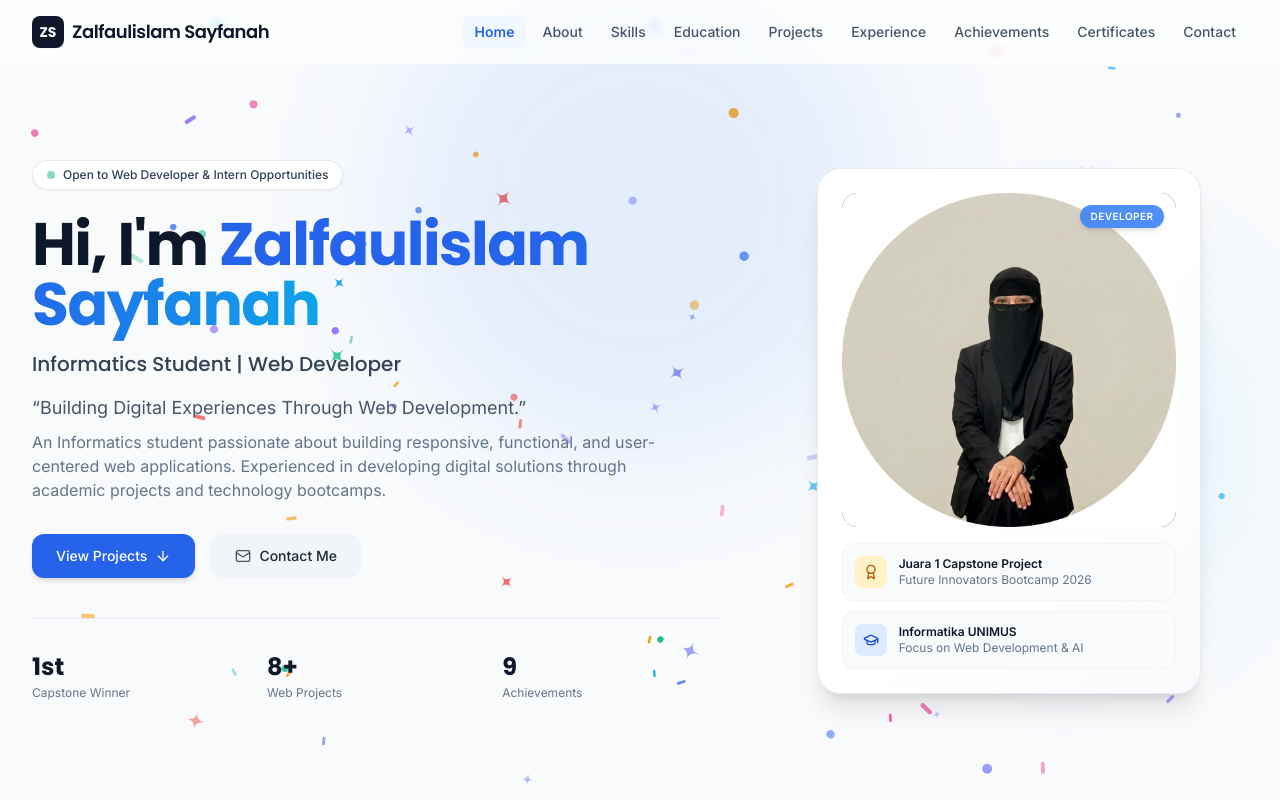
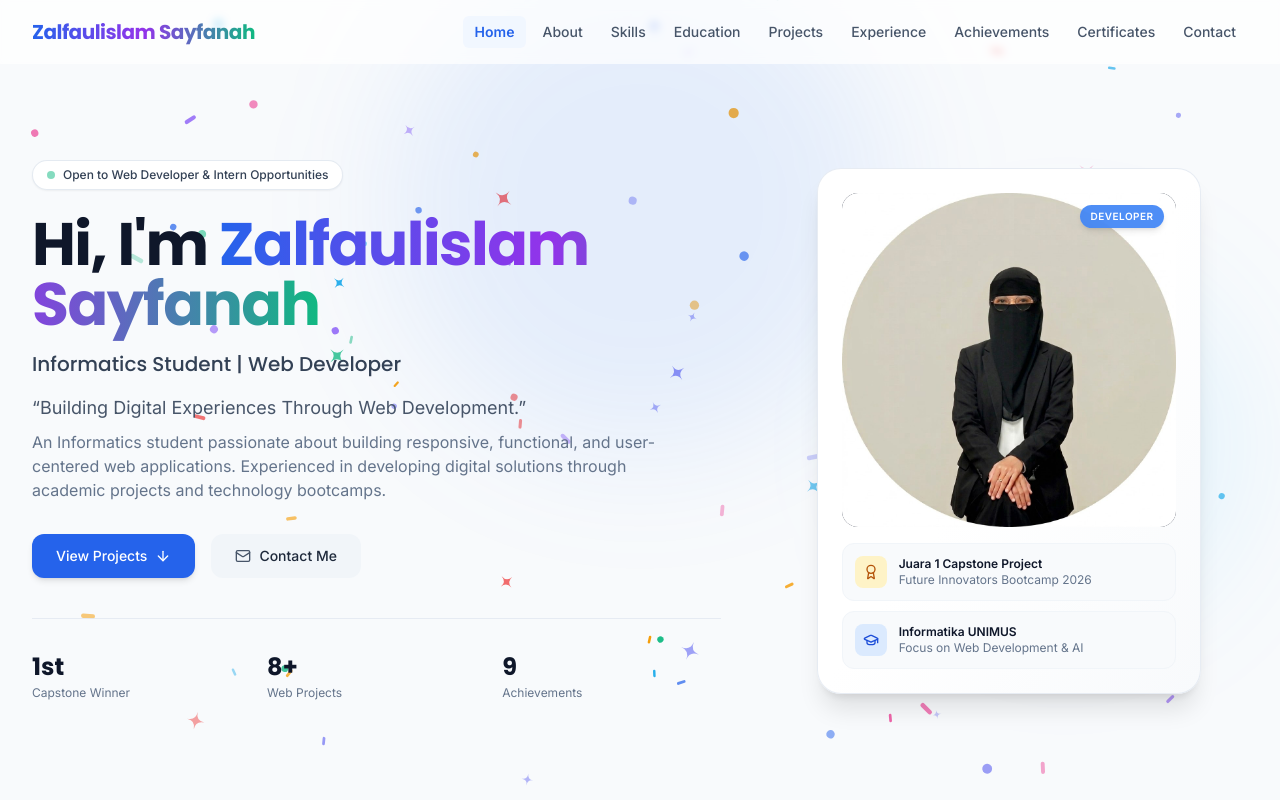
Before and after one commit to zalfasayfanah/Porto-Web, a Next.js app: page / in a window 1280 px wide. Shown: the top 800 px of the page. Built offline with nearby package versions, Linux system fonts and the light colour scheme.

Commit message:
style: remove ZS logo box and apply colorful sparkles gradient to Zalfaulislam Sayfanah brand name

```diff
--- a/src/components/layout/Navbar.tsx
+++ b/src/components/layout/Navbar.tsx
@@ -58,12 +58,9 @@ export function Navbar() {
           {/* Logo / Brand Name */}
           <Link
             href="#hero"
-            className="flex items-center space-x-2 text-slate-900 group"
+            className="flex items-center group"
           >
-            <div className="w-8 h-8 rounded-lg bg-primary text-white flex items-center justify-center font-heading font-bold text-sm shadow-sm group-hover:bg-brand-600 transition-colors">
-              ZS
-            </div>
-            <span className="font-heading font-semibold text-lg tracking-tight group-hover:text-brand-600 transition-colors">
+            <span className="font-heading font-extrabold text-xl tracking-tight text-transparent bg-clip-text bg-gradient-to-r from-blue-600 via-purple-600 via-pink-500 via-amber-500 to-emerald-500 hover:opacity-90 transition-opacity">
               {personalData.name}
             </span>
           </Link>
--- a/src/components/sections/Hero.tsx
+++ b/src/components/sections/Hero.tsx
@@ -32,7 +32,7 @@ export function Hero() {
             {/* Name & Title */}
             <h1 className="text-4xl sm:text-5xl lg:text-6xl font-heading font-extrabold text-slate-900 tracking-tight leading-[1.15]">
               Hi, I&apos;m{" "}
-              <span className="text-transparent bg-clip-text bg-gradient-to-r from-brand-600 via-blue-600 to-sky-500">
+              <span className="text-transparent bg-clip-text bg-gradient-to-r from-blue-600 via-purple-600 via-pink-500 via-amber-500 to-emerald-500">
                 {personalData.name}
               </span>
             </h1>
```
